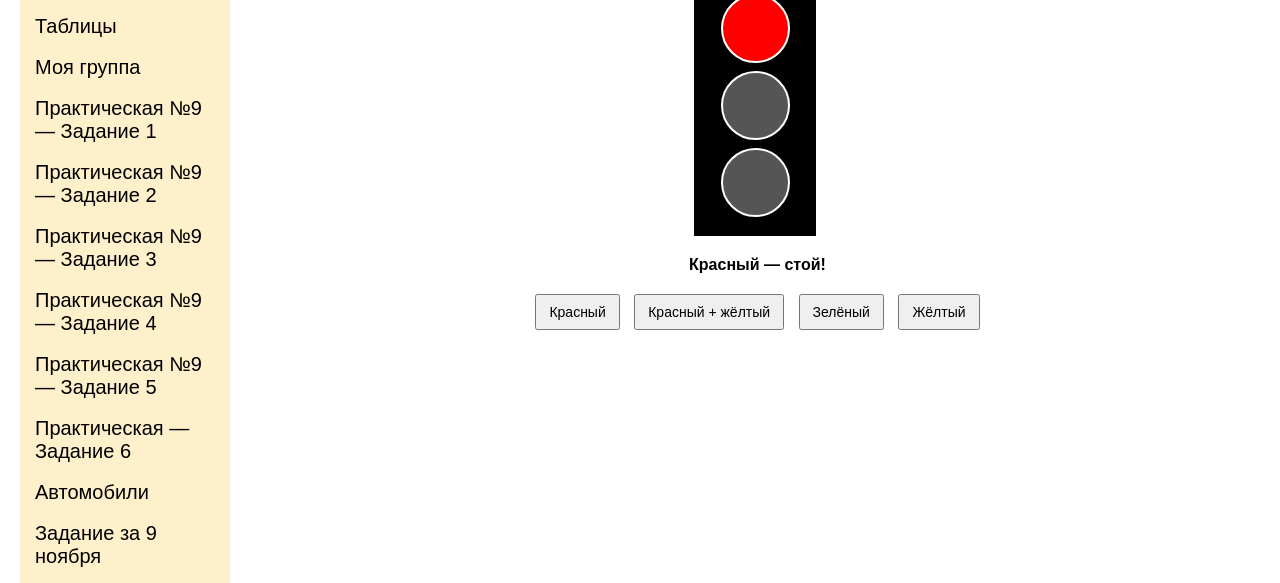
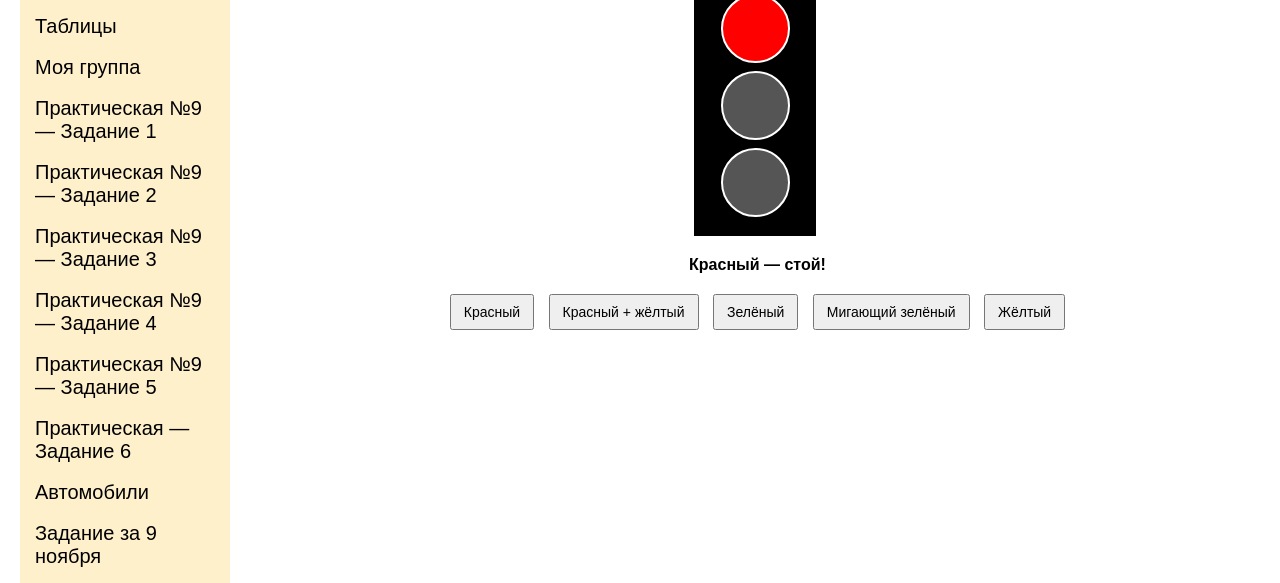
Before and after one commit to DarkSide2000132/Zhelvakov, a plain HTML site: page svetofor-manual.html in a window 1280 px wide. Shown: the part 125-708 px from the top of the page. Drawn offline with Linux system fonts and the light colour scheme.

Commit message:
Update svetofor-manual.html

```diff
--- a/svetofor-manual.html
+++ b/svetofor-manual.html
@@ -26,6 +26,7 @@
         <button onclick="setSignal('red')">Красный</button>
         <button onclick="setSignal('red-yellow')">Красный + жёлтый</button>
         <button onclick="setSignal('green')">Зелёный</button>
+        <button onclick="setSignal('green-blink')">Мигающий зелёный</button>
         <button onclick="setSignal('yellow')">Жёлтый</button>
     </div>
 </main>
```
